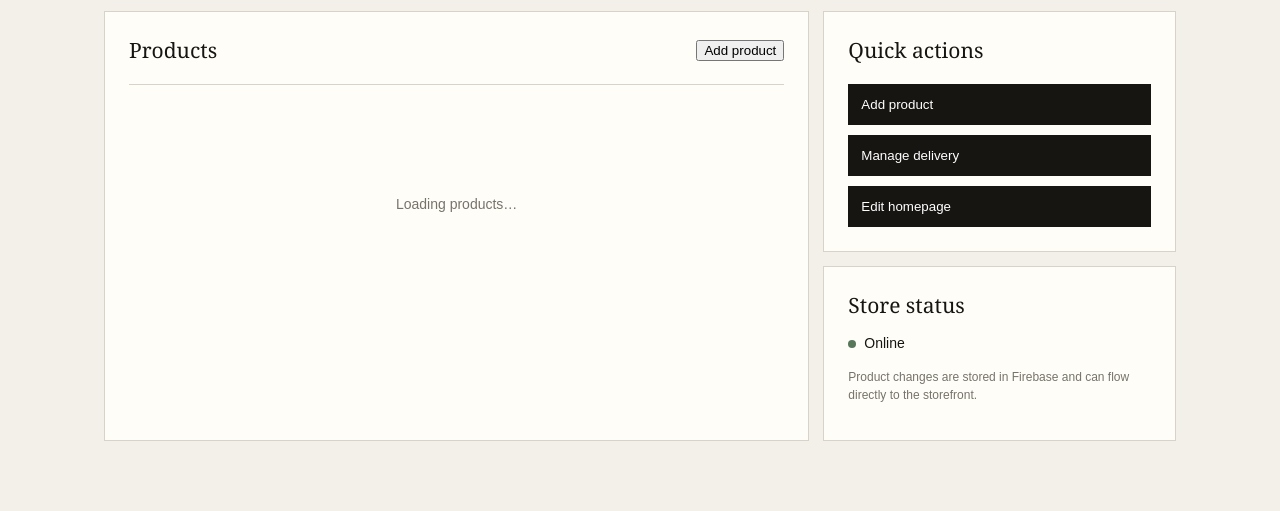
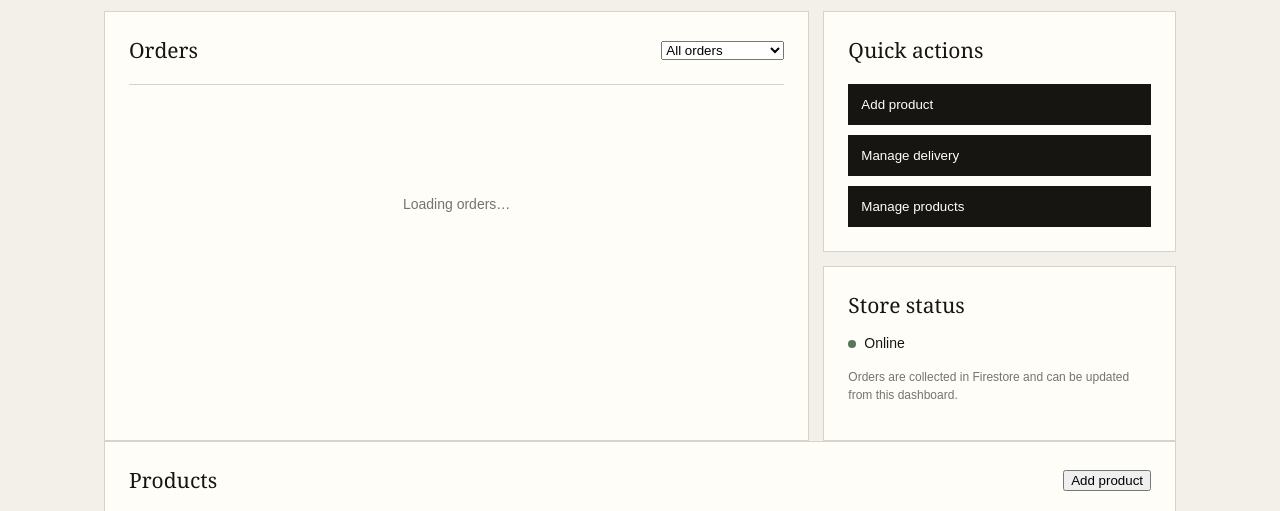
Before and after one commit to ojdevsent-lgtm/Rushgal-Website, a plain HTML site: page admin.html in a window 1280 px wide. Shown: the part 287-798 px from the top of the page. Drawn offline with Linux system fonts and the light colour scheme.

Commit message:
Add Rushgal admin order management UI

```diff
--- a/admin.html
+++ b/admin.html
@@ -1,11 +1,12 @@
 <!doctype html>
 <html lang="en"><head><meta charset="utf-8"><meta name="viewport" content="width=device-width,initial-scale=1"><meta name="robots" content="noindex"><title>Rushgal Admin</title><link rel="stylesheet" href="admin.css"></head><body>
-<main class="admin-shell">
-<header class="admin-header"><div><p class="kicker">RUSHGAL / ADMIN</p><h1>Store overview</h1></div><button class="ghost" id="logout">Sign out</button></header>
-<section class="metrics"><article><span>Today's sales</span><strong>₦0</strong></article><article><span>New orders</span><strong>0</strong></article><article><span>Products</span><strong id="productCount">0</strong></article><article><span>Low stock</span><strong>0</strong></article></section>
-<section class="dashboard-grid"><article class="panel wide"><div class="panel-head"><h2>Products</h2><button class="primary" id="addProduct">Add product</button></div><div id="productManager" class="product-manager"><div class="empty">Loading products…</div></div></article>
-<article class="panel"><div class="panel-head"><h2>Quick actions</h2></div><div class="actions"><button id="addProduct2">Add product</button><button>Manage delivery</button><button>Edit homepage</button></div></article>
-<article class="panel"><div class="panel-head"><h2>Store status</h2></div><p class="status"><i></i> Online</p><p class="muted">Product changes are stored in Firebase and can flow directly to the storefront.</p></article></section>
+<main class="admin-shell"><header class="admin-header"><div><p class="kicker">RUSHGAL / ADMIN</p><h1>Store overview</h1></div><button class="ghost" id="logout">Sign out</button></header>
+<section class="metrics"><article><span>Today's sales</span><strong id="salesMetric">₦0</strong></article><article><span>New orders</span><strong id="ordersMetric">0</strong></article><article><span>Products</span><strong id="productCount">0</strong></article><article><span>Low stock</span><strong id="lowStockMetric">0</strong></article></section>
+<section class="dashboard-grid"><article class="panel wide"><div class="panel-head"><h2>Orders</h2><select id="orderFilter"><option value="all">All orders</option><option value="new">New</option><option value="confirmed">Confirmed</option><option value="processing">Processing</option><option value="out_for_delivery">Out for delivery</option><option value="ready_for_pickup">Ready for pickup</option><option value="delivered">Delivered</option><option value="collected">Collected</option><option value="cancelled">Cancelled</option></select></div><div id="ordersManager" class="order-manager"><div class="empty">Loading orders…</div></div></article>
+<article class="panel"><div class="panel-head"><h2>Quick actions</h2></div><div class="actions"><button id="addProduct">Add product</button><button id="scrollDelivery">Manage delivery</button><button id="scrollProducts">Manage products</button></div></article>
+<article class="panel"><div class="panel-head"><h2>Store status</h2></div><p class="status"><i></i> Online</p><p class="muted">Orders are collected in Firestore and can be updated from this dashboard.</p></article></section>
+<section class="panel" id="productsPanel"><div class="panel-head"><h2>Products</h2><button class="primary" id="addProduct2">Add product</button></div><div id="productManager" class="product-manager"><div class="empty">Loading products…</div></div></section>
 </main>
+<div class="modal" id="orderModal"><div class="modal-card"><div class="panel-head"><h2 id="orderTitle">Order</h2><button class="ghost" id="closeOrder">Close</button></div><div id="orderDetails"></div><label>Status<select id="orderStatus"><option value="new">New</option><option value="confirmed">Confirmed</option><option value="processing">Processing</option><option value="out_for_delivery">Out for delivery</option><option value="ready_for_pickup">Ready for pickup</option><option value="delivered">Delivered</option><option value="collected">Collected</option><option value="cancelled">Cancelled</option></select></label><button class="primary" id="saveOrderStatus">Save status</button></div></div>
 <div class="modal" id="productModal"><div class="modal-card"><div class="panel-head"><h2>Product editor</h2><button class="ghost" id="closeProduct">Close</button></div><form id="productForm"><label>Name<input name="name" required></label><label>Category<input name="category" required></label><div class="form-row"><label>Price<input name="price" type="number" min="0" required></label><label>Stock<input name="stock" type="number" min="0" required></label></div><label>Status<select name="status"><option value="active">Available</option><option value="out_of_stock">Out of stock</option><option value="draft">Draft</option></select></label><label>Description<textarea name="description" rows="4"></textarea></label><label>Product image<input name="image" type="file" accept="image/*"></label><img id="productImagePreview" class="preview" alt=""><button class="primary" type="submit">Save product</button></form></div></div>
-<script type="module" src="admin-products.js"></script><script src="admin.js"></script></body></html>
+<script type="module" src="admin-orders.js"></script><script type="module" src="admin-products.js"></script><script src="admin.js"></script></body></html>
```
